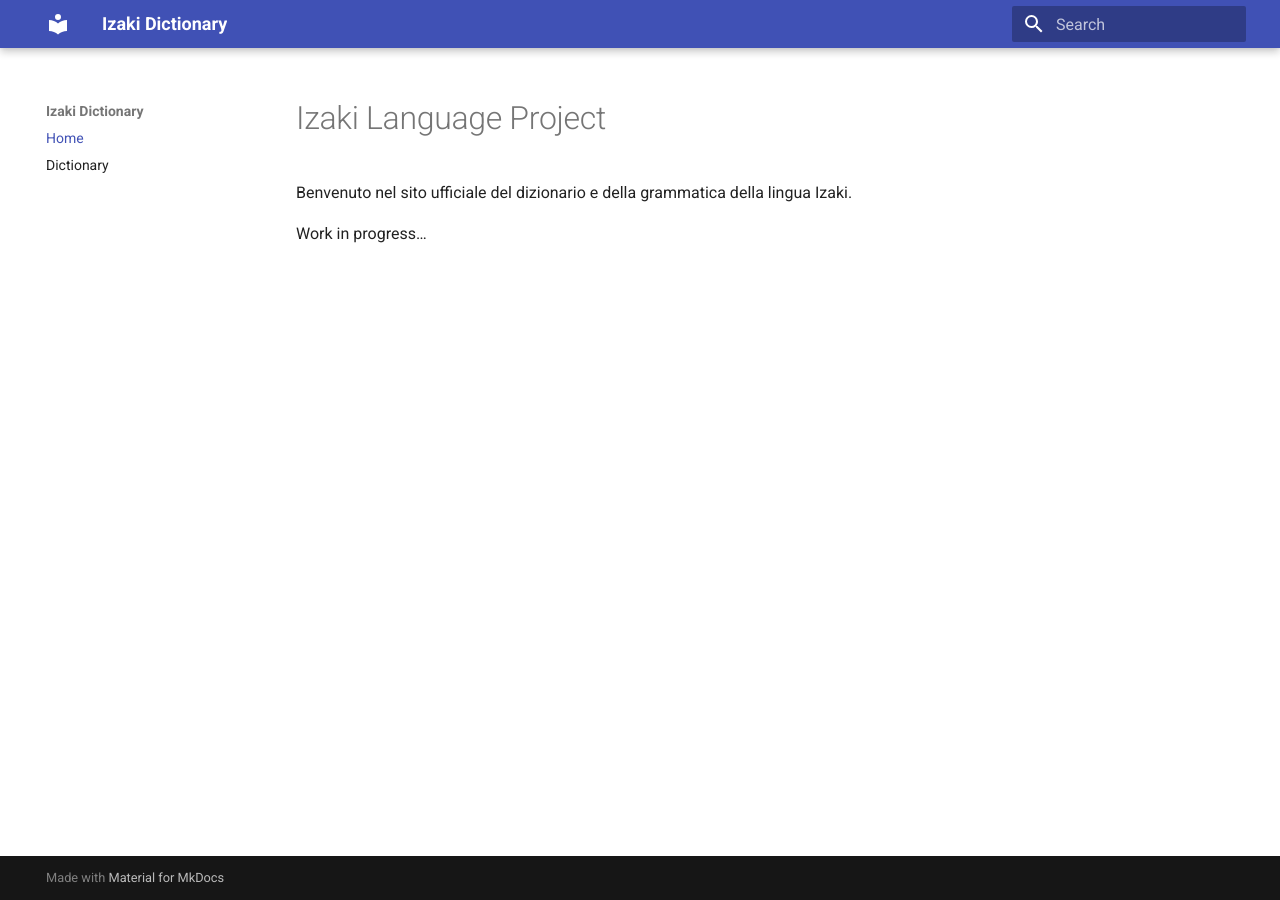
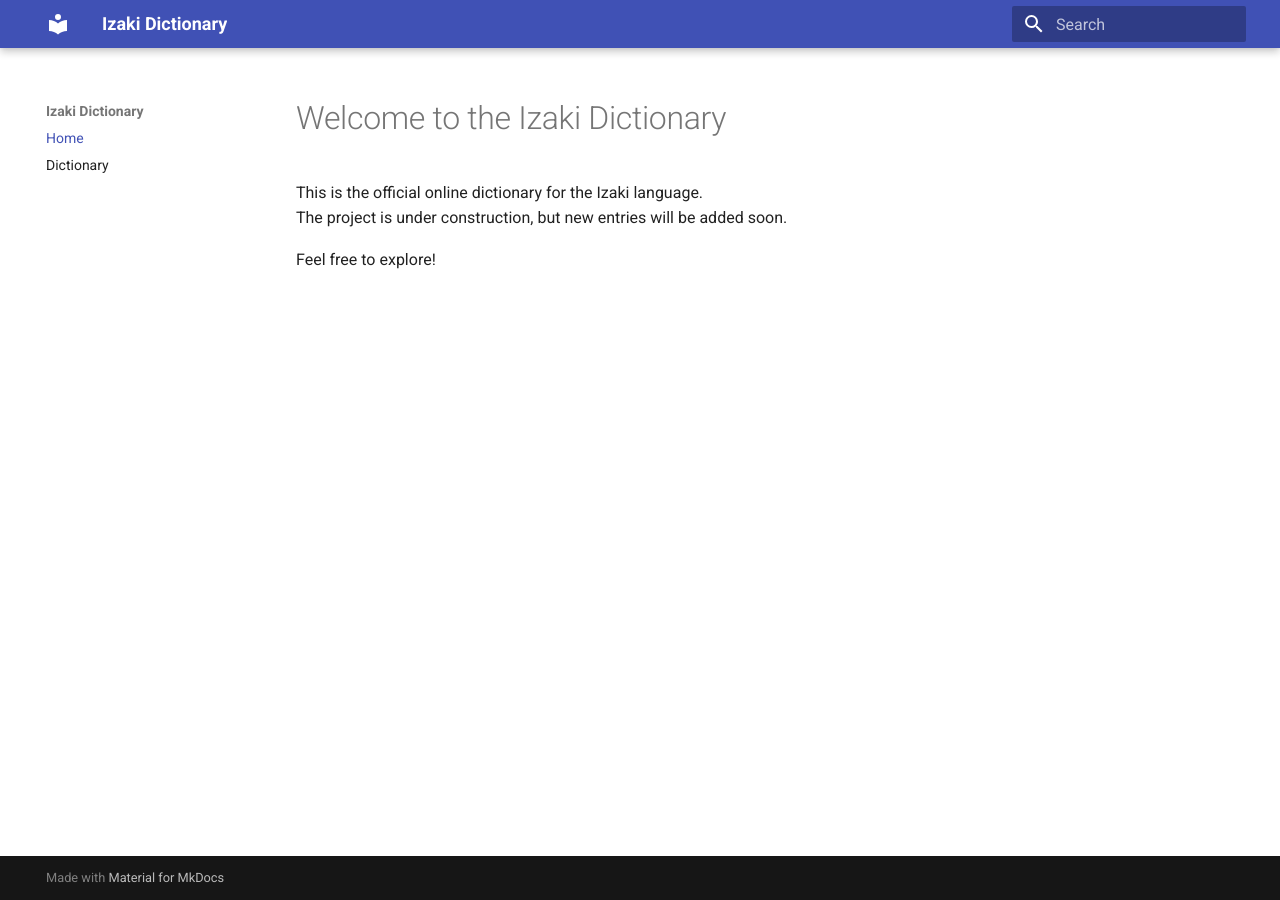
Before and after one commit to izaland/izaki-language, an MkDocs documentation site: the page built from docs/index.md, in a window 1280 px wide. Built offline with MkDocs 1.6.1 and Material for MkDocs 9.7.7, drawn with Linux system fonts in a browser that asks for light colours.

Commit message:
Update index.md

```diff
--- a/docs/index.md
+++ b/docs/index.md
@@ -1,5 +1,6 @@
-# Izaki Language Project
+# Welcome to the Izaki Dictionary
 
-Benvenuto nel sito ufficiale del dizionario e della grammatica della lingua Izaki.
+This is the official online dictionary for the Izaki language.
+The project is under construction, but new entries will be added soon.
 
-Work in progress…
+Feel free to explore!
```
